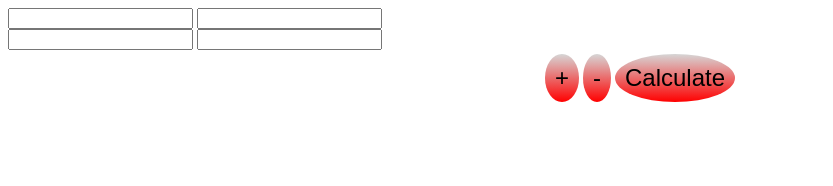
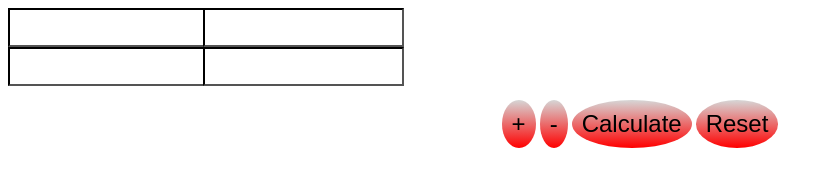
Before and after one commit to J-2464/LabStatTest, a website built with Vite: page index.html in a window 1280 px wide. Shown: the whole page, without its empty margins (0-833 px from the left). Built offline with nearby package versions, Linux system fonts and the light colour scheme.

Commit message:
Reset button + fixing gap
fix the gap plz

```diff
--- a/index.html
+++ b/index.html
@@ -9,21 +9,23 @@
   </head>
   <body>
     <script src="https://cdnjs.cloudflare.com/ajax/libs/jstat/1.9.1/jstat.min.js"></script>
-    <input type="number" id="input" />
-    <input type="number" id="input" />
-    <br>
-    <input type="number" id="input" />
-    <input type="number" id="input" />
+    <div>
 
-  <br>
+  </div>
 
   <div id="inputContainer">
-
+    <input type="number"/>
+    <input type="number"/>
+    <br>
+    <input type="number"/>
+    <input type="number"/>
+  <br>
   </div>
   <div class="controls">
   <button id="addButton">+</button>
   <button id="subButton">-</button>
   <button id="calc">Calculate</button>
+  <button id="clear">Reset</button>
   </div>
       <script type="text/javascript" src="./main.js"></script>
   </body>
--- a/main.js
+++ b/main.js
@@ -12,7 +12,7 @@ let counter = 1
 
 //calculation
 document.getElementById("calc").addEventListener("click", function() {
-  let pVal = 0;
+  var pVal = 0;
   let primeroSum = [];
   let segundoSum = [];
   let pSum = 0;
@@ -23,6 +23,10 @@ document.getElementById("calc").addEventListener("click", function() {
   let b = parseFloat(document.getElementsByTagName("input")[4*i+1].value);
   let c = parseFloat(document.getElementsByTagName("input")[4*i+2].value);
   let d = parseFloat(document.getElementsByTagName("input")[4*i+3].value);
+  if(isNaN(a)){a=0}
+  if(isNaN(b)){b=0}
+  if(isNaN(c)){c=0}
+  if(isNaN(d)){d=0}
   let exopherAB = b/(a+b);
   let exopherCD = d/(c+d);
   let tot = a+b+c+d;
@@ -43,13 +47,14 @@ for(let j = 0; j<counter; j++){
 pSum = Math.pow(Math.abs(pSum)-0.5,2);
 console.log(pSum)
 console.log(sSum)
-if(sSum==0){pVal="Undefined or Error"}
+if(sSum==0||isNaN(sSum)){pVal="Undefined or Error"}
 else{
 let almostDone = pSum/sSum;
 console.log(almostDone);
 pVal = 1-jStat.chisquare.cdf(almostDone, 1);
 }
 console.log(pVal);
+alert(pVal);
 }
 )
 
@@ -83,13 +88,19 @@ var inputContainer = document.getElementById("inputContainer");
 var inputs = inputContainer.getElementsByTagName("input");
 var breaks = inputContainer.getElementsByTagName("br");
 // Remove inputs one by one
-for (var i = inputs.length - 1; i >= 4*counter-8; i--) {
+for (var i = inputs.length - 1; i >= 4*counter-4; i--) {
     inputContainer.removeChild(inputs[i]);
 }
+//remove breaks might replace with words later...
 inputContainer.removeChild(breaks[breaks.length-3]);
   inputContainer.removeChild(breaks[breaks.length-2]);
   inputContainer.removeChild(breaks[breaks.length-1]);
-counter--
+counter--;
 }
+});
+
+document.getElementById("clear").addEventListener("click", function() {
+  for(let i = 0; i<counter*4; i++){
+  document.getElementsByTagName("input")[i].value='';
 }
-);
+})
--- a/style.css
+++ b/style.css
@@ -1,5 +1,11 @@
 .controls {
     display: flex; flex-direction: row; align-items: center; justify-content: center;
+        position: sticky;
+        bottom: 0;
+        left: 0;
+        right: 0;
+        text-align: center;
+        padding: 10px;
 }
 
 button {
@@ -14,3 +20,12 @@ button {
     border-radius: 50%;
     font-size:x-large;
 }
+
+input {
+    padding: 10px;
+
+    margin-right: -10px;
+    border-color: black;
+    outline: none;
+    box-shadow: none;
+}
```
